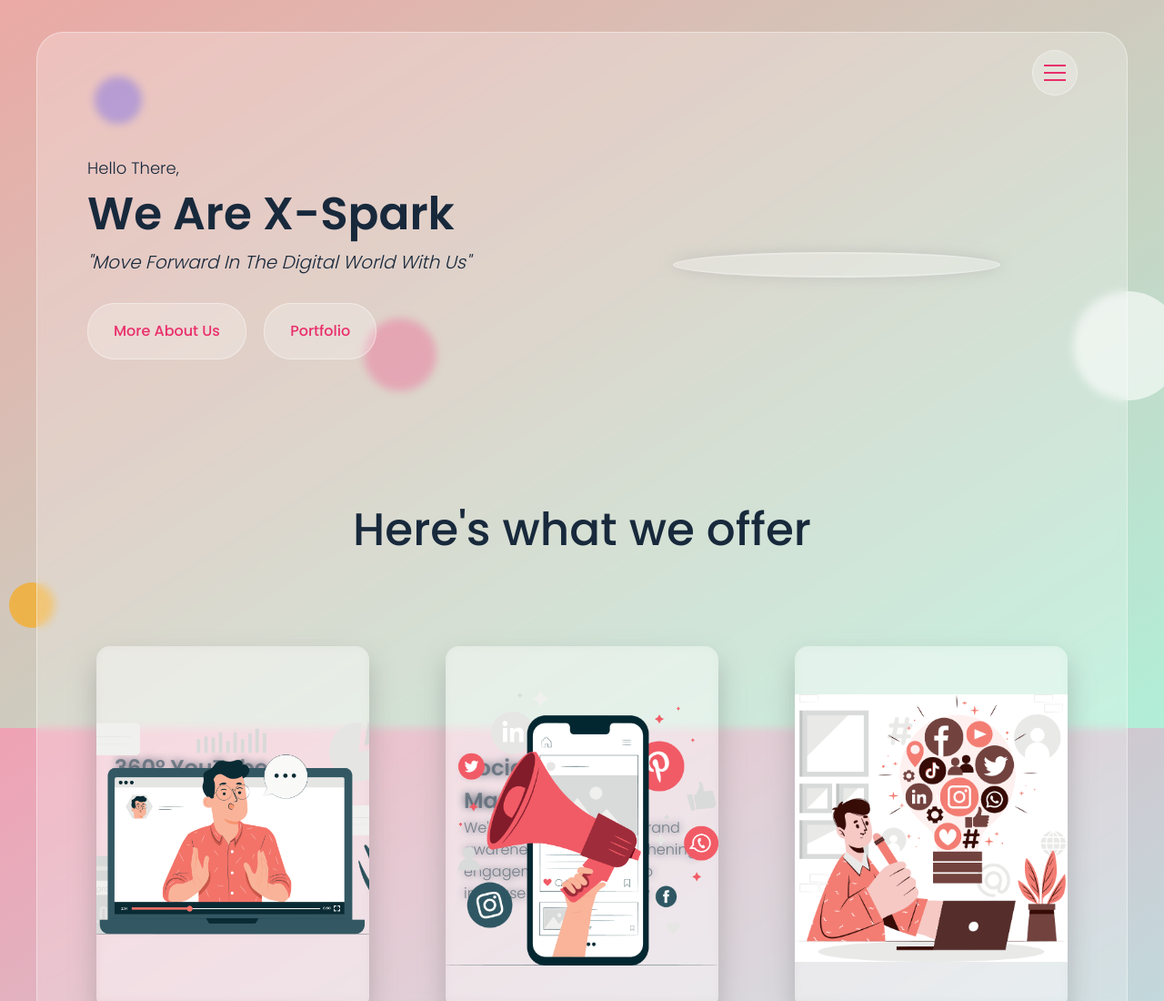
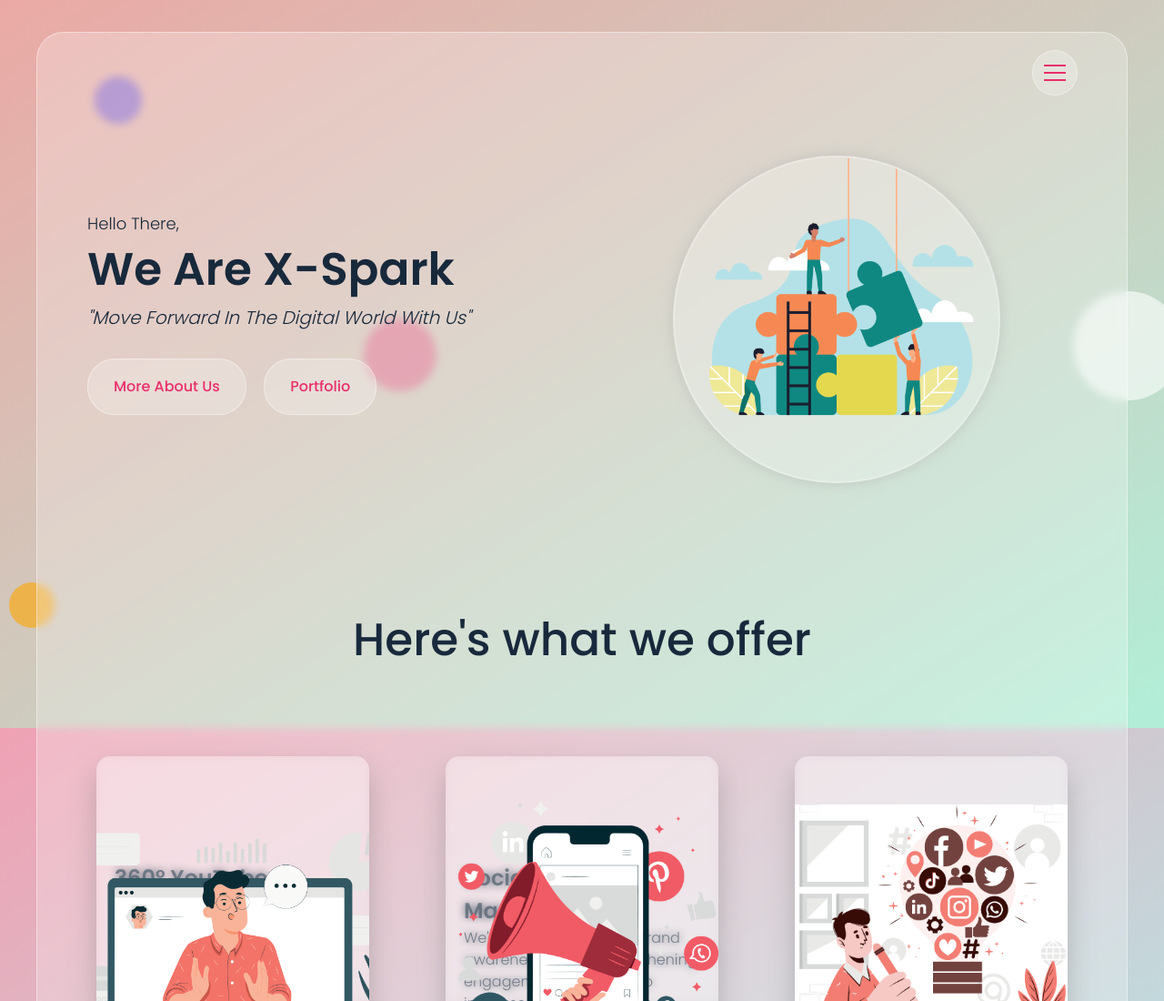
Before and after one commit to ikaushiksharma/X-Spark, a plain HTML site: page index.html in a window 1280 px wide. Shown: the top 1100 px of the page at 91% size. Drawn offline with Linux system fonts and the light colour scheme; the site is published under a folder, as on GitHub Pages, so addresses that start at the root find nothing.

Commit message:
image error solved

```diff
--- a/index.html
+++ b/index.html
@@ -73,7 +73,7 @@
             </div>
             <div class="home-img">
               <div class="img-box">
-                <img src="/img/profile-img.png" alt="" />
+                <img src="img/profile-img.png" alt="" />
               </div>
             </div>
           </div>
```
